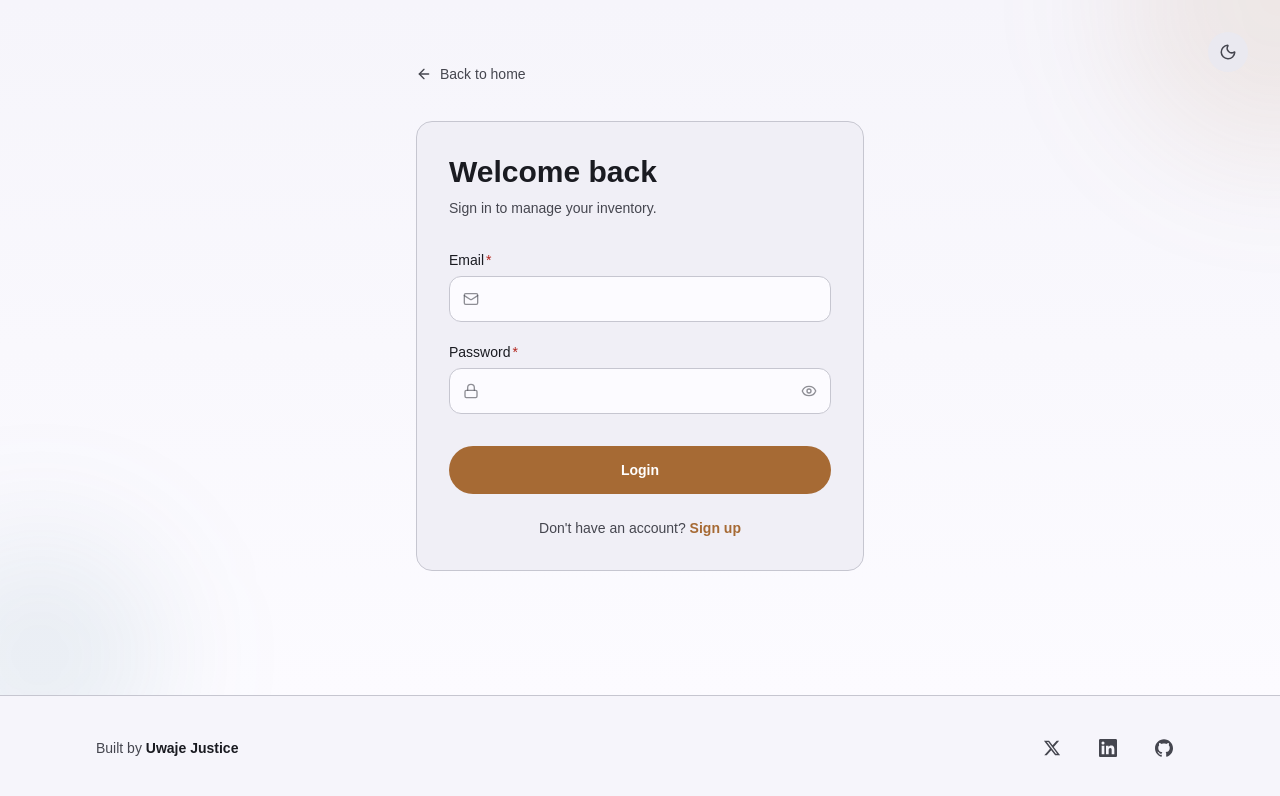
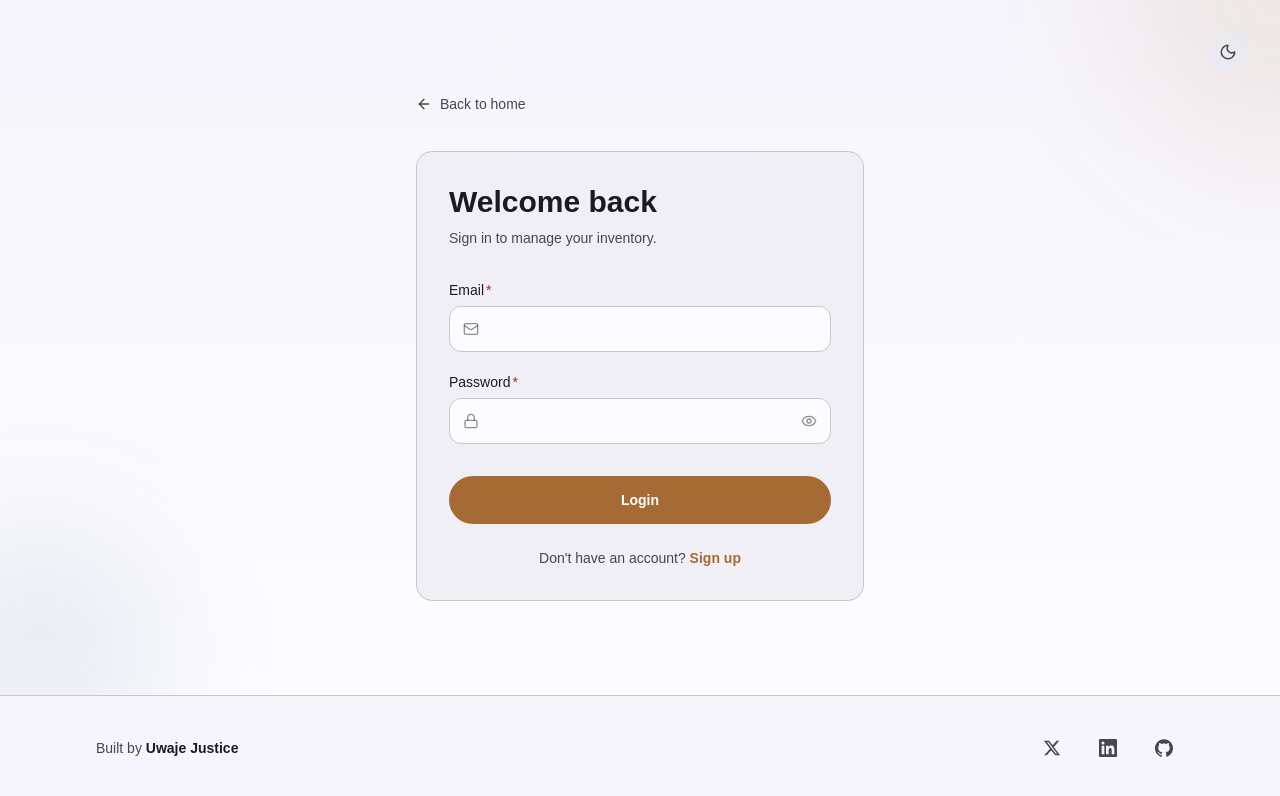
Before and after one commit to uwaje-justice/inventory-app-top, a React (Vite) app in the folder frontend/: page /login in a window 1280 px wide. Shown: the top 796 px of the page. Built offline with nearby package versions, Linux system fonts and the light colour scheme; no server answers.

Commit message:
fix: center login and register forms vertically

```diff
--- a/frontend/src/pages/LoginPage.jsx
+++ b/frontend/src/pages/LoginPage.jsx
@@ -82,7 +82,7 @@ export default function LoginPage() {
 
   return (
     <div className="flex min-h-screen flex-col">
-      <main className="relative flex flex-1 flex-col items-center overflow-hidden bg-gradient-to-b from-surface-container-low to-background px-5 pt-16 pb-16 md:px-8">
+      <main className="relative flex flex-1 flex-col items-center justify-center overflow-hidden bg-gradient-to-b from-surface-container-low to-background px-5 py-16 md:px-8">
         {/* Decorative gradient orbs */}
         <div className="pointer-events-none absolute -top-40 -right-40 h-80 w-80 rounded-full bg-primary/10 blur-3xl" aria-hidden="true" />
         <div className="pointer-events-none absolute -bottom-20 -left-20 h-60 w-60 rounded-full bg-tertiary/10 blur-3xl" aria-hidden="true" />
--- a/frontend/src/pages/RegisterPage.jsx
+++ b/frontend/src/pages/RegisterPage.jsx
@@ -103,7 +103,7 @@ export default function RegisterPage() {
 
   return (
     <div className="flex min-h-screen flex-col">
-      <main className="relative flex flex-1 flex-col items-center overflow-hidden bg-gradient-to-b from-surface-container-low to-background px-5 pt-16 pb-16 md:px-8">
+      <main className="relative flex flex-1 flex-col items-center justify-center overflow-hidden bg-gradient-to-b from-surface-container-low to-background px-5 py-16 md:px-8">
         {/* Decorative gradient orbs */}
         <div className="pointer-events-none absolute -top-40 -right-40 h-80 w-80 rounded-full bg-primary/10 blur-3xl" aria-hidden="true" />
         <div className="pointer-events-none absolute -bottom-20 -left-20 h-60 w-60 rounded-full bg-tertiary/10 blur-3xl" aria-hidden="true" />
```
